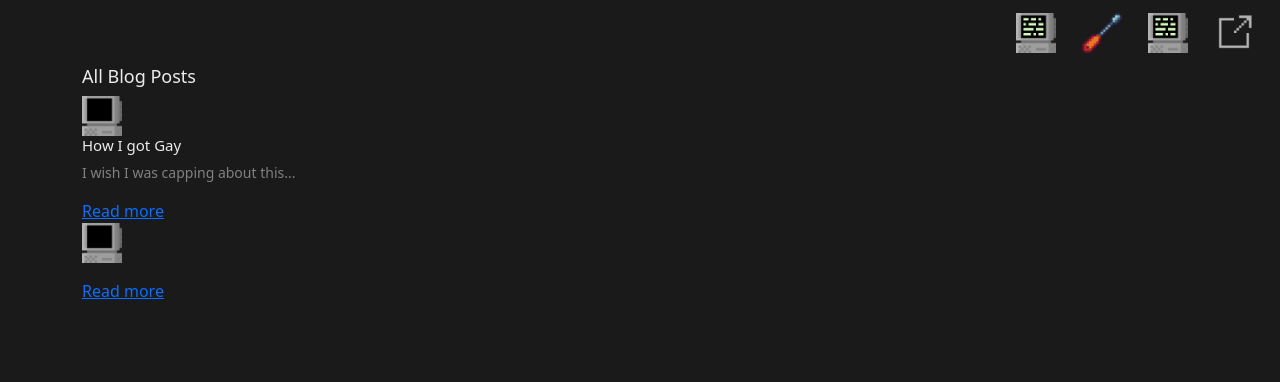
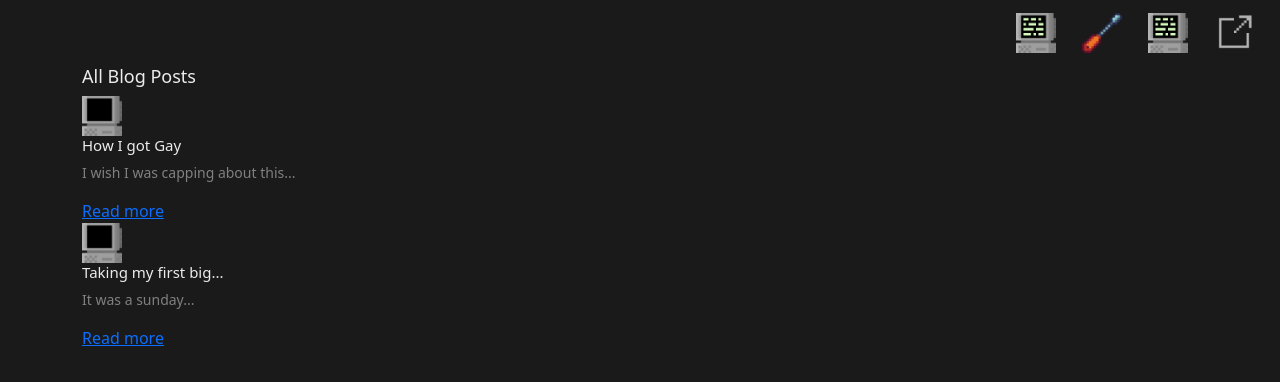
Before and after one commit to Scottsdaaale/Porfolio-Site, a React (Create React App) app: page /blog in a window 1280 px wide. Shown: the top 382 px of the page. Built offline with nearby package versions, Linux system fonts and the light colour scheme.

Commit message:
styling changes

```diff
--- a/src/components/Blog/BlogPost.jsx
+++ b/src/components/Blog/BlogPost.jsx
@@ -1,5 +1,6 @@
 import React, { useEffect } from "react";
 import { useDispatch, useSelector } from "react-redux";
+import { Container, Row, Col } from "react-bootstrap";
 import { setVisitedRoot } from "../../redux/visitedSlice";
 import { useParams } from "react-router-dom";
 
@@ -24,12 +25,12 @@ const BlogPost = () => {
   }
 
   return (
-    <div>
-      <img src={post.image} alt={post.title} />
+    <Container>
+      <img src={post.image} alt={post.title} width="40" height="40"/>
       <h2>{post.title}</h2>
 
       <p>{post.content}</p>
-    </div>
+    </Container>
   );
 };
 
--- a/src/components/Blog/posts.js
+++ b/src/components/Blog/posts.js
@@ -11,8 +11,10 @@ const posts = [
 
     {
       id: 2,
-      title: '',
+      title: 'Taking my first big...',
       image: computer,
+      excerpt: "It was a sunday...",
+      content: 'if i was the biggest boyerntuse id be gay'
     }
   ];
 
```
